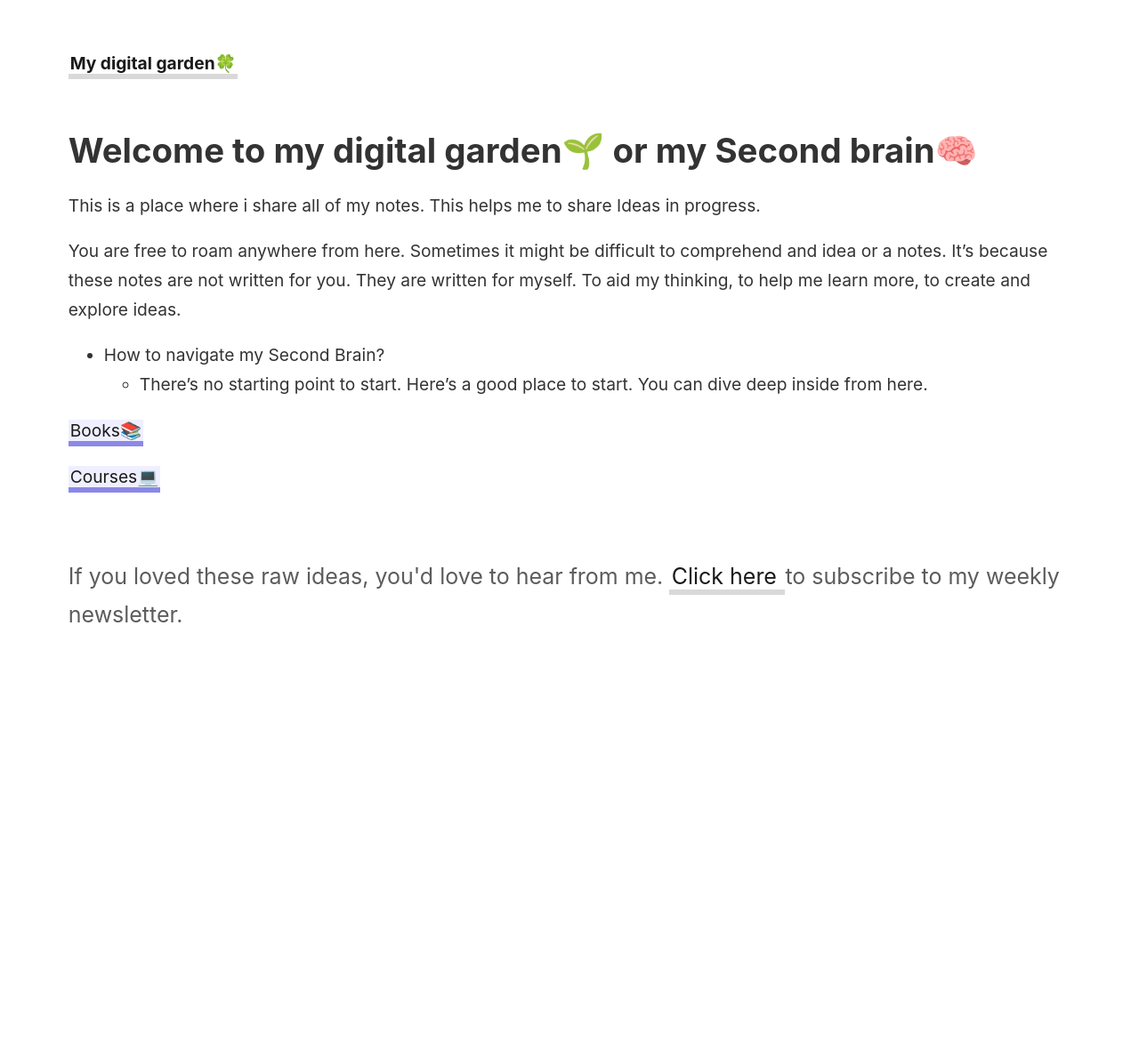
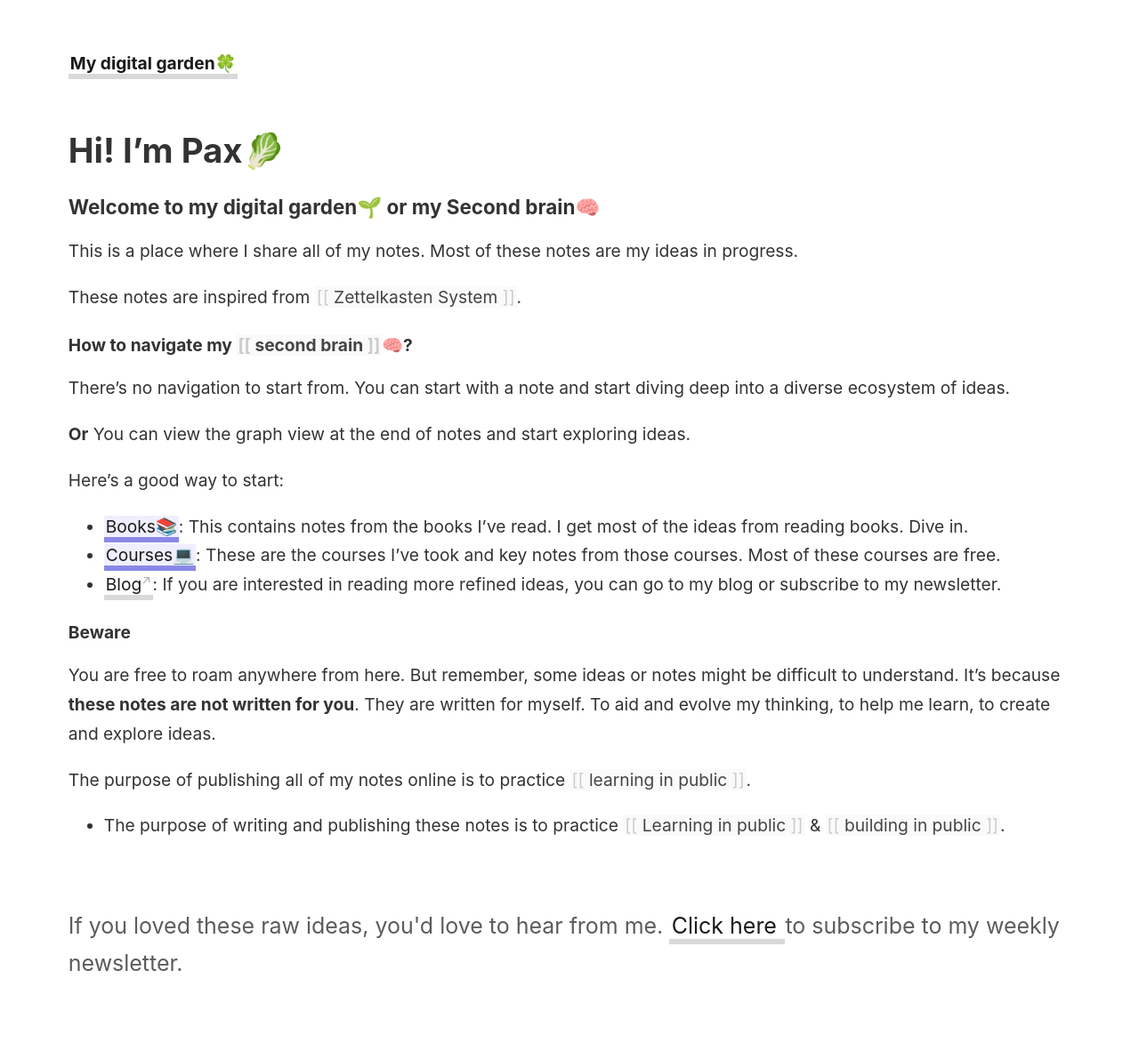
Before and after one commit to Beingpax/Mydigitalgarden, a Jekyll site: the page built from _pages/index.md, in a window 1280 px wide. Shown: the whole page at 89% size. Built offline with Jekyll 4.4.1, drawn with Linux system fonts in a browser that asks for light colours; before the commit the page ends 900 px from its top, so only the background shows below that.

Commit message:
Update index.md

```diff
--- a/_pages/index.md
+++ b/_pages/index.md
@@ -4,16 +4,30 @@
 id: home
 permalink: /
 ---
+# Hi! I'm Pax🥬
 
-# Welcome to my digital garden🌱 or my Second brain🧠
+### Welcome to my digital garden🌱 or my Second brain🧠
 
-This is a place where i share all of my notes. This helps me to share Ideas in progress.
+This is a place where I share all of my notes. Most of these notes are my ideas in progress.
 
-You are free to roam anywhere from here. Sometimes it might be difficult to comprehend and idea or a notes. It's because these notes are not written for you. They are written for myself. To aid my thinking, to help me learn more, to create and explore ideas.
+These notes are inspired from [[Zettelkasten System]].
 
-- How to navigate my Second Brain?
-  - There's no starting point to start. Here's a good place to start. You can dive deep inside from here.
 
-[[Books📚]]
+#### How to navigate my [[second brain]]🧠?
+There's no navigation to start from. You can start with a note and start diving deep into a diverse ecosystem of ideas.
 
-[[Courses💻]]
+**Or**
+You can view the graph view at the end of notes and start exploring ideas.
+
+Here's a good way to start:
+
+- [[Books📚]]: This contains notes from the books I've read. I get most of the ideas from reading books. Dive in.
+- [[Courses💻]]: These are the courses I've took and key notes from those courses. Most of these courses are free.
+- [Blog](https://prakashjoshipax.com): If you are interested in reading more refined ideas, you can go to my blog or subscribe to my newsletter.
+
+#### Beware
+You are free to roam anywhere from here. But remember, some ideas or notes might be difficult to understand. It's because **these notes are not written for you**. They are written for myself. To aid and evolve my thinking, to help me learn, to create and explore ideas.
+
+The purpose of publishing all of my notes online is to practice [[learning in public]].
+
+- The purpose of writing and publishing these notes is to practice [[Learning in public]] & [[building in public]].
```
